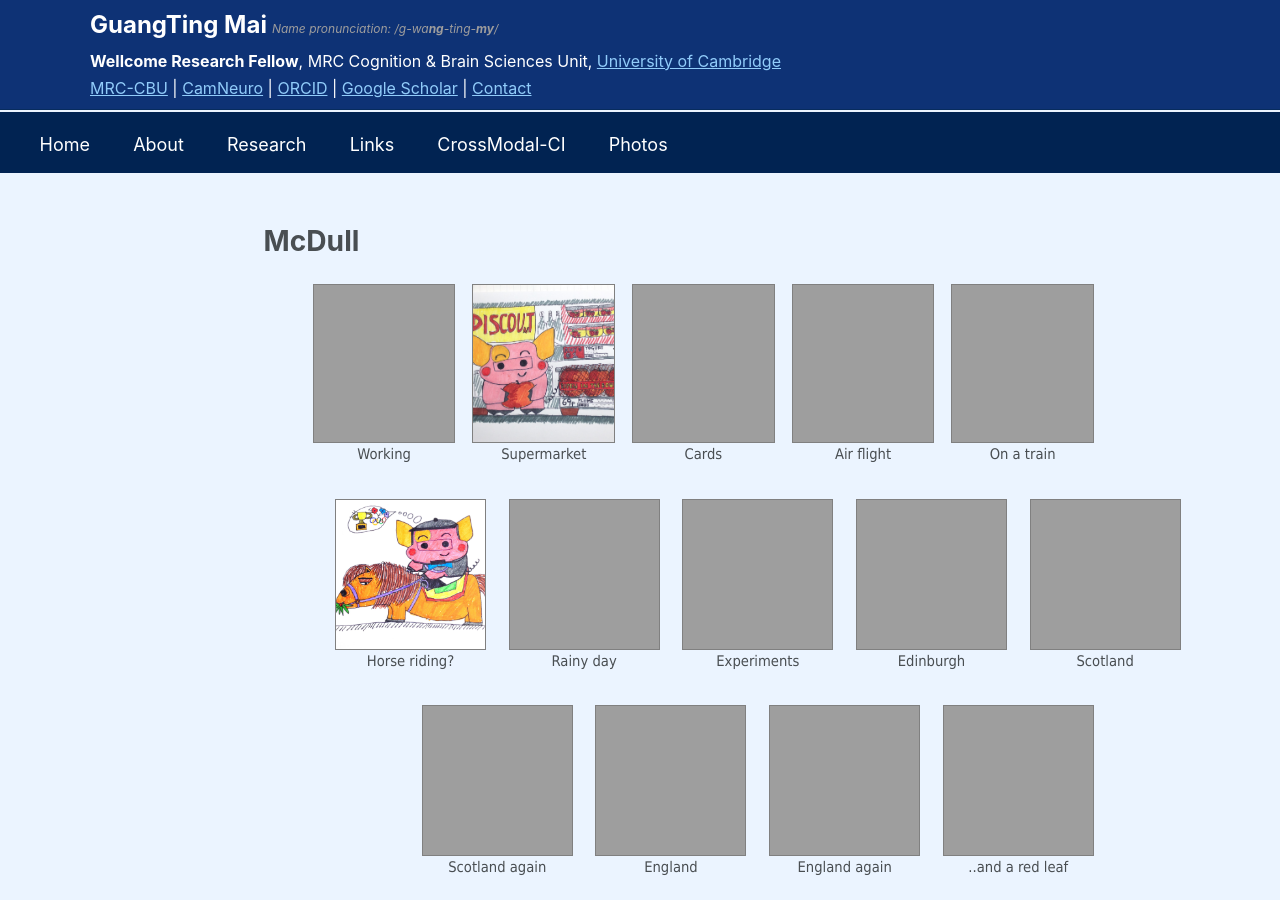
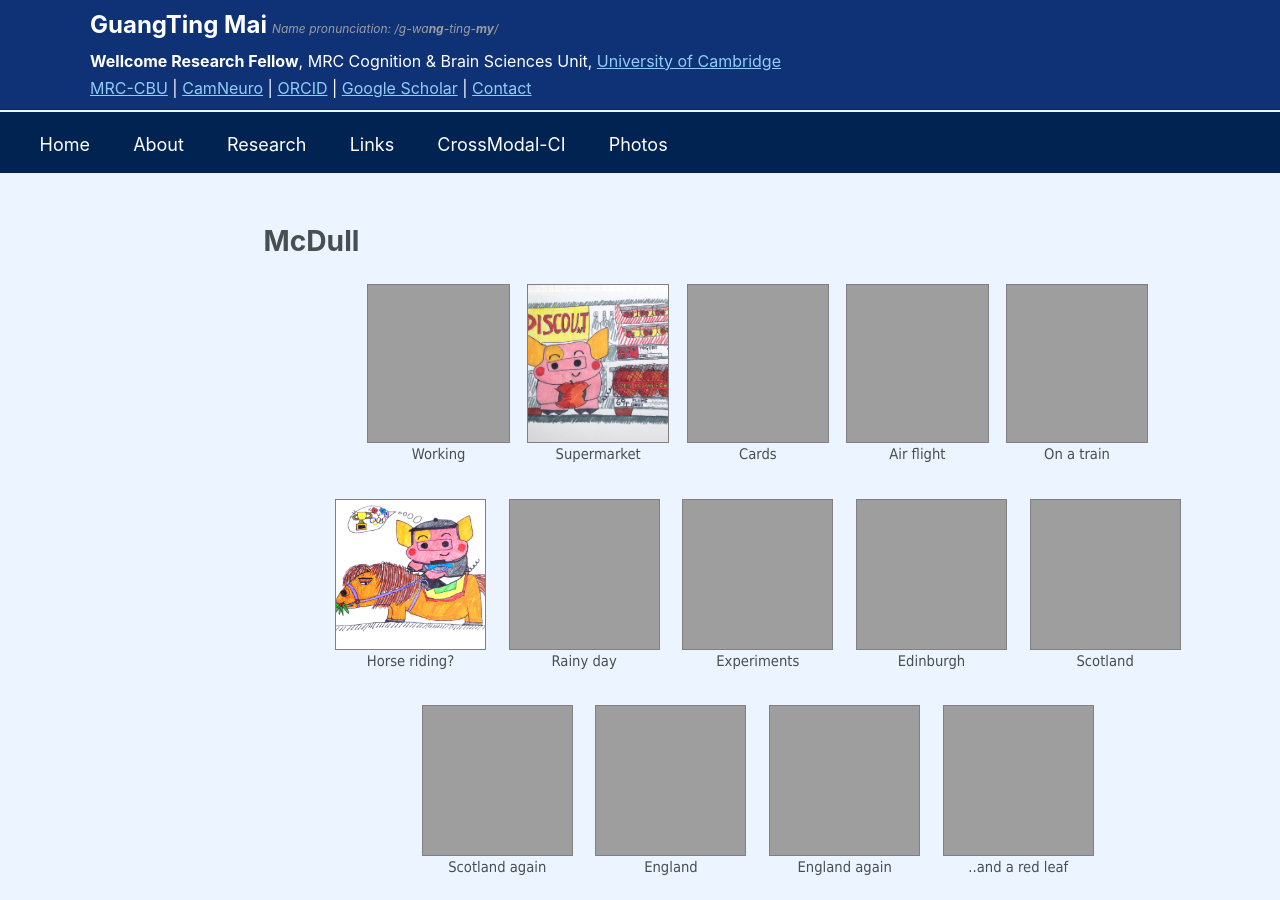
Before and after one commit to guangtingmai/guangtingmai.github.io, a Jekyll site: the page built from _pages/mcdull.html, in a window 1280 px wide and 900 px high. Built offline with Jekyll 4.4.1, drawn with Linux system fonts in a browser that asks for light colours.

Commit message:
Update mcdull.html

```diff
--- a/_pages/mcdull.html
+++ b/_pages/mcdull.html
@@ -5,7 +5,7 @@
 author_profile: true
 ---
 
-<div class="flex-row" style="margin-left:-4ch !important;gap:1.5ch;width:150ch !important">
+<div class="flex-row" style="gap:1.5ch !important;">
   <div style="text-align:center; font-size:11pt; font-family:Tahoma"><p align="center"><img src="https://guangtingmai.github.io/images/barchair.jpg" style="width:17ch;height:19ch;object-fit:cover;border:0.1rem solid gray;display:block;">Working</p></div>
   <div style="text-align:center; font-size:11pt; font-family:Tahoma"><p align="center"><img src="https://guangtingmai.github.io/images/supermarket.jpg" style="width:17ch;height:19ch;object-fit:cover;border:0.1rem solid gray;display:block;">Supermarket</p></div>
   <div style="text-align:center; font-size:11pt; font-family:Tahoma"><p align="center"><img src="https://guangtingmai.github.io/images/royalmail.jpg" style="width:17ch;height:19ch;object-fit:cover;border:0.1rem solid gray;display:block;">Cards</p></div>
```
